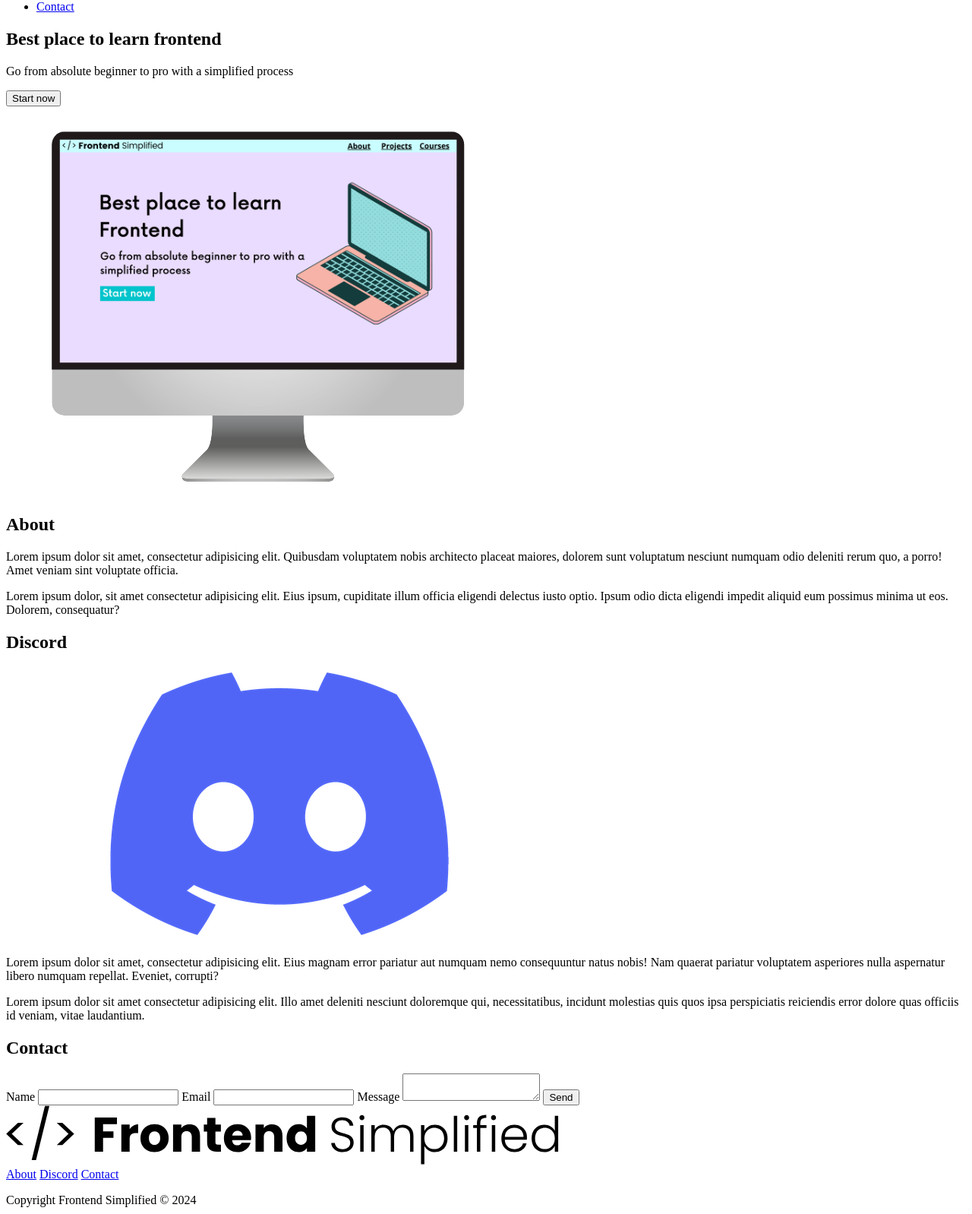
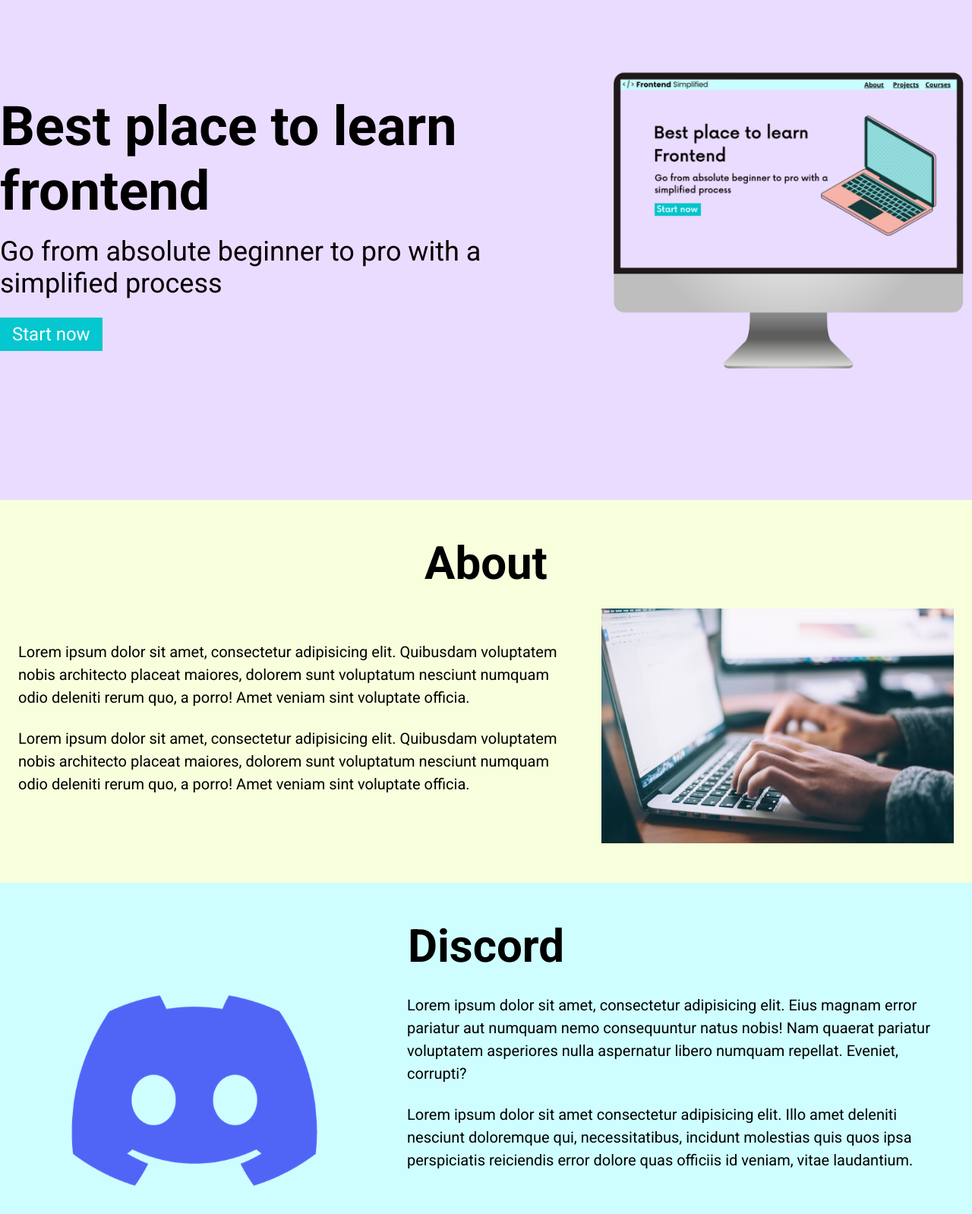
Before and after one commit to JoseRPena44/My-First-Project, a plain HTML site: page index.html in a window 1280 px wide. Shown: the part 142-1740 px from the top of the page at 76% size. Drawn offline with Linux system fonts and the light colour scheme.

Commit message:
Finished

```diff
--- a/index.html
+++ b/index.html
@@ -4,11 +4,12 @@
     <meta charset="UTF-8">
     <meta name="viewport" content="width=device-width, initial-scale=1.0">
     <title>Document</title>
+    <link rel="stylesheet" href="./style.css">
 </head>
 <body>
     <section>
         <nav>
-            <img src="./assets/FES.svg" alt="Logo" />
+            <img src="./assets/FES.svg" class="logo" alt="Logo"/>
             <ul>
                 <li><a href="#about">About</a></li>
                 <li><a href="#discord">Discord</a></li>
@@ -16,58 +17,71 @@
             </ul>
         </nav>
         <header>
-            <div>
+            <div class="row">
+            <div class="home__description">
                 <h1>Best place to learn frontend</h1>
-                <p>Go from absolute beginner to pro with a simplified process</p>
-                <button>Start now</button>
+                <p class="subheader">Go from absolute beginner to pro with a simplified process</p>
+                <button class="home__description--button">Start now</button>
             </div>
             <figure>
                 <img src="./assets/laptop.png" alt="Home page image" />
             </figure>
+        </div>
         </header>
     </section>
 
     <main>
         <section id="about">
             <h2>About</h2>
-            <p>Lorem ipsum dolor sit amet, consectetur adipisicing elit. Quibusdam voluptatem nobis architecto placeat maiores, dolorem sunt voluptatum nesciunt numquam odio deleniti rerum quo, a porro! Amet veniam sint voluptate officia.</p>
-            <p>Lorem ipsum dolor, sit amet consectetur adipisicing elit. Eius ipsum, cupiditate illum officia eligendi delectus iusto optio. Ipsum odio dicta eligendi impedit aliquid eum possimus minima ut eos. Dolorem, consequatur?</p>
+            <div class="row">
+             <div class="section__description">
+              <div class="section__description--wrapper">
+                <p class="section__description--para">Lorem ipsum dolor sit amet, consectetur adipisicing elit. Quibusdam voluptatem nobis architecto placeat maiores, dolorem sunt voluptatum nesciunt numquam odio deleniti rerum quo, a porro! Amet veniam sint voluptate officia.</p>
+                <p class="section__description--para">Lorem ipsum dolor sit amet, consectetur adipisicing elit. Quibusdam voluptatem nobis architecto placeat maiores, dolorem sunt voluptatum nesciunt numquam odio deleniti rerum quo, a porro! Amet veniam sint voluptate officia.</p>
+               </div>
+                <figure class="about__image--wrapper">
+                 <img src="./assets/about.jpg" alt=""/>
+                </figure>
+              </div>
+             </div>
         </section>
 
         <section id="discord">
             <h2>Discord</h2>
-            <figure>
+            <div class="row">
+            <div class="section__description">
+            <figure  class="about__image--wrapper">
                 <img src="./assets/discord.png" alt="Discord image" />
             </figure>
-            <div>
-                <p>Lorem ipsum dolor sit amet, consectetur adipisicing elit. Eius magnam error pariatur aut numquam nemo consequuntur natus nobis! Nam quaerat pariatur voluptatem asperiores nulla aspernatur libero numquam repellat. Eveniet, corrupti?</p>
-                <p>Lorem ipsum dolor sit amet consectetur adipisicing elit. Illo amet deleniti nesciunt doloremque qui, necessitatibus, incidunt molestias quis quos ipsa perspiciatis reiciendis error dolore quas officiis id veniam, vitae laudantium.</p>
+            <div class="section__description--wrapper">
+                <p class="section__description--para">Lorem ipsum dolor sit amet, consectetur adipisicing elit. Eius magnam error pariatur aut numquam nemo consequuntur natus nobis! Nam quaerat pariatur voluptatem asperiores nulla aspernatur libero numquam repellat. Eveniet, corrupti?</p>
+                <p class="section__description--para">Lorem ipsum dolor sit amet consectetur adipisicing elit. Illo amet deleniti nesciunt doloremque qui, necessitatibus, incidunt molestias quis quos ipsa perspiciatis reiciendis error dolore quas officiis id veniam, vitae laudantium.</p>
             </div>
-
+         </div>
+        </div>
         </section>
         <section id="contact">
             <h2>Contact</h2>
             <form action="">
                 <label for="name">Name</label>
-                <input type="text" id="name" name="name" required />
+                <input type="text" placeholder="Your Name Here"/>
 
                 <label for="email">Email</label>
-                <input type="email" id="email" name="email" required />
+                <input type="email" placeholder="Your Email Here"/>
 
                 <label for="message">Message</label>
-                <textarea id="message" name="message" required></textarea>
-
-                <button type="submit">Send</button>
+                <textarea type="text" placeholder="Your Message Here"></textarea>
+                <button type="submit">Contact Us</button>
             </form>
         </section>
     </main>
 
     <footer>
-        <img src="./assets/FES.svg" alt="Logo" />
-        <div>
-            <a href="#about">About</a>
-            <a href="#discord">Discord</a>
-            <a href="#contact">Contact</a>
+        <img class="footer__logo" src="./assets/FES.svg" alt="Logo" />
+        <div class="footer__links">
+            <a class="footer__link" href="#about">About</a>
+            <a class="footer__link" href="#discord">Discord</a>
+            <a class="footer__link" href="#contact">Contact</a>
         </div>
         <p> Copyright Frontend Simplified © 2024</p>
     </footer>
--- a/style.css
+++ b/style.css
@@ -0,0 +1,247 @@
+@import url('https://fonts.googleapis.com/css2?family=Roboto:ital,wght@0,100..900;1,100..900&display=swap');
+* {
+    margin: 0;
+    padding: 0;
+    box-sizing: border-box;
+    font-family: "Roboto", serif;
+}
+
+nav {
+    height: 70px;
+    display: flex;
+    justify-content: space-between;
+    align-items: center;
+    padding: 0 16px;
+    background-color: #cafdff;
+}
+
+header {
+    background-color: #eadcff;
+    height: calc(100vh - 70px);
+    display: flex;
+    align-items: center;
+    justify-content: center;
+}
+
+h1 {
+    font-size: 72px;
+}
+
+.subheader {
+    font-size: 36px;
+    margin: 16px 0 24px 0;
+}
+
+button {
+background-color: #05c7cf;
+color: white;
+border: none;
+padding: 8px 16px;
+font-size: 24px;
+cursor: pointer;
+}
+
+
+a {
+    color: #000;
+    font-size: 24px;
+    font-weight: 700;
+
+}
+
+.logo {
+    width: 300px;
+}
+
+ul {
+    display: flex;
+}
+
+li {
+    list-style-type: none;
+    padding-left: 16px;
+}
+
+.row {
+    width: 100%;
+    max-width: 1300px;
+    margin: 0 auto;
+    display: flex;
+    align-items: center;
+    justify-content: center;
+}
+
+#about, #discord, #contact, footer {
+    padding: 48px 0;
+}
+
+/*
+
+ABOUT SECTION
+
+*/
+
+#about {
+    background-color: #f8ffdc
+}
+
+h2 {
+    font-size: 60px;
+    text-align: center;
+    margin-bottom: 24px;
+}
+
+.section__description {
+    display: flex;
+    align-items: center;
+    justify-content: center;
+}
+
+.about__image--wrapper {
+    width: 40%;
+}
+
+img {
+   width: 100%;
+}
+
+.section__description--wrapper {
+    width: 60%;
+}
+
+.about__image--wrapper, .section__description--wrapper {
+    padding: 0 24px;
+}
+
+.section__description--para {
+    font-size: 20px;
+    margin-bottom: 24px;
+    line-height: 1.5;
+}
+
+/*
+
+DISCORD SECTION
+
+*/
+
+#discord {
+    background-color: #cefeff;
+}
+
+/*
+
+CONTACT SECTION
+
+*/
+
+#contact {
+    background-color: #dce9ff;
+}
+
+form{
+    display: flex;
+    width: 100%;
+    max-width: 600px;
+    flex-direction: column;
+    margin: 0 auto;
+    padding: 0 24px;
+}
+
+input, textarea {
+    margin-bottom: 24px;
+    font-size: 20px;
+    padding: 6px 12px;
+}
+
+/*
+
+FOOTER SECTION
+
+*/
+
+
+footer {
+    background-color: #aaf5ff;
+    display: flex;
+    flex-direction: column;
+    align-items: center;
+}
+
+.footer__logo {
+    width: 480px;
+    margin-bottom: 16px;
+}
+
+.footer__links {
+    margin-bottom: 32px;
+}
+
+.footer__link {
+    padding: 0 16px;
+}
+
+/* SMALL PHONES, TABLETS, LARGE SMARTPHONES */
+
+@media (max-width: 768px) {
+  .row {
+       flex-direction: column;
+   }
+
+  .home__description {
+       margin-bottom: 24px;
+       display: flex;
+       flex-direction: column;
+       align-items: center;
+   }
+
+  .home__description--button{
+    max-width: 240px;
+  }
+
+   h1 {
+    text-align: center;
+    font-size: 60px;
+   }
+
+   .subheader {
+    text-align: center;
+    font-size: 28px;
+   }
+
+   ul{
+    display: none;
+   }
+
+   .section__description {
+    flex-direction: column;
+   }
+
+   .section__description--wrapper {
+    width: 100%;
+    }
+
+    .about__image--wrapper {
+    width: 100%;}
+
+    #discord .section__description{
+        flex-direction: column-reverse;
+    }
+
+    footer {
+        padding: 48px 24px;
+    }
+
+    .footer__logo {
+        max-width: 360px;
+    }
+
+    .footer__link {
+        padding: 0 4px;
+        font-size: 18px;
+    }
+
+    .footer__links {
+        margin-bottom: 24px;
+    }
+}
```
